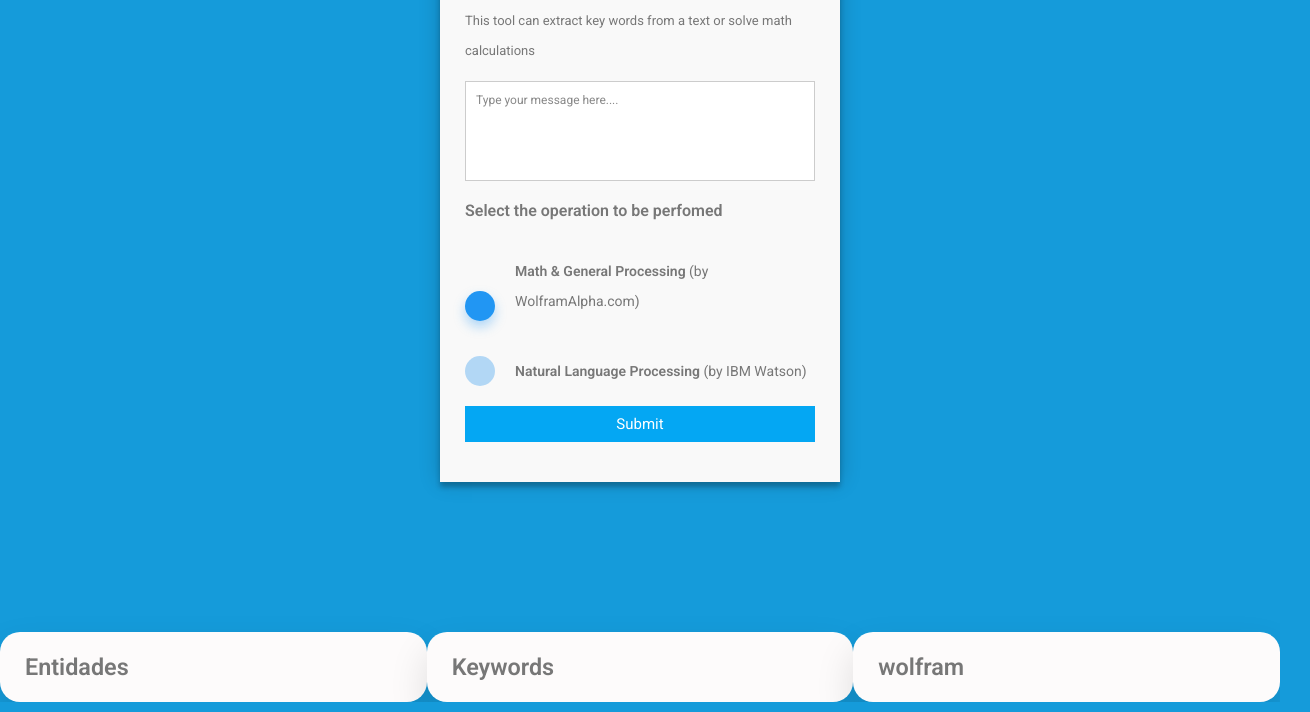
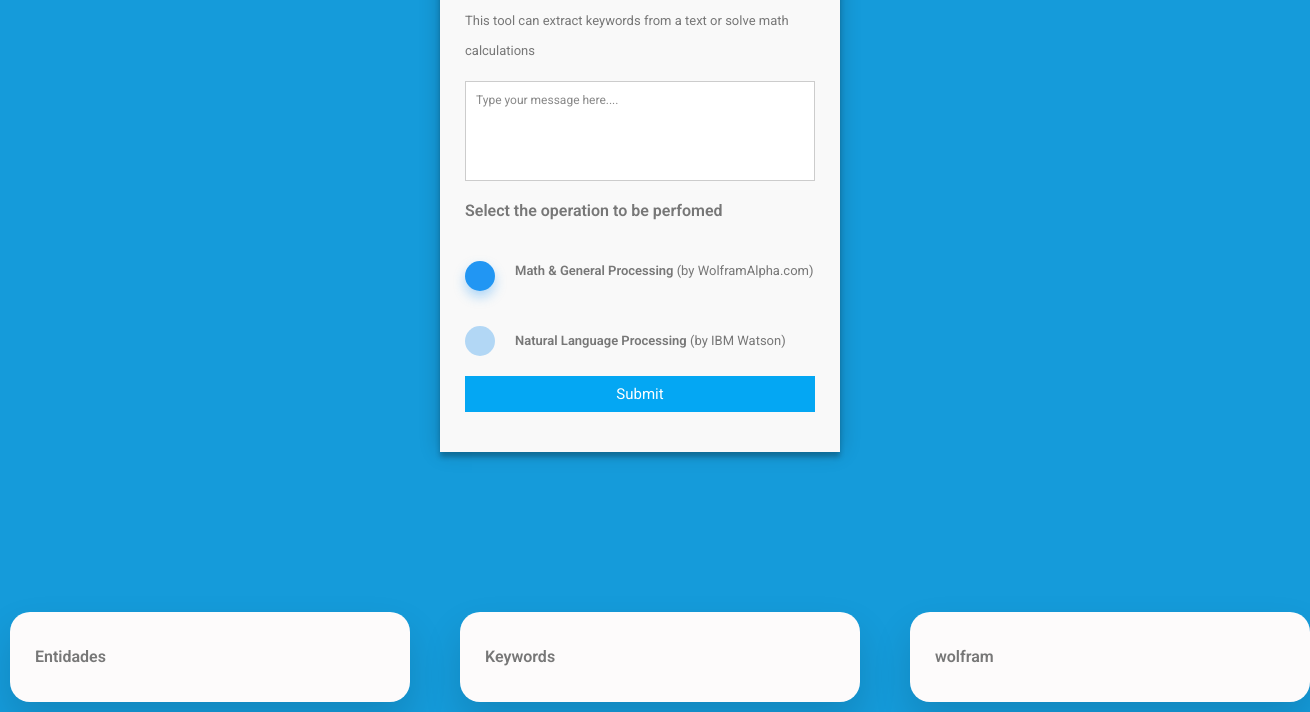
Before and after one commit to lsntech/QSolver, a plain HTML site: page Frontend/static/index.html in a window 1280 px wide. Shown: the part 209-921 px from the top of the page, 1310 px wide, since content can reach past the window. Drawn offline with Linux system fonts and the light colour scheme.

Commit message:
Frontend Ajustments

```diff
--- a/Frontend/static/index.html
+++ b/Frontend/static/index.html
@@ -1,3 +1,10 @@
+<!-- /*
+ * Project: Qsolver
+ *
+ * Copyright(c) 2020 Leandro Silva
+ * License: MIT Licensed
+ */ -->
+
 <html>
 
 <head>
@@ -10,7 +17,7 @@
   <div class="container">
     <div id="myForm">
       <h3>Question Solver</h3>
-      <h4>This tool can extract key words from a text or solve math calculations </h4>
+      <h4>This tool can extract keywords from a text or solve math calculations </h4>
 
       <fieldset>
         <textarea id="texto" placeholder="Type your message here...." tabindex="5" required></textarea>
@@ -43,27 +50,33 @@
   </div>
 
 
-  <div style="width: 100%; display: table;">
 
-    <div style="display: table-row;">
 
-    <div id="entidades" class="card" style="width: 400px; display: table-cell;">
-    <p><h3 >Entidades</h3></p>
+  <div class="grid-container">
+
+    <div id="entidades" class="card">
+      <p>
+        <h2>Entidades</h2>
+      </p>
     </div>
 
-    <div id="keywords" class="card" style="width: 400px; display: table-cell; ">
-    <p><h3>Keywords</h3></p>
+    <div id="keywords" class="card">
+      <p>
+        <h2>Keywords</h2>
+      </p>
     </div>
 
-    <div id="wolfram" class="card" style="width: 400px; display: table-cell;">
-    <p><h3>wolfram</h3></p>
+    <div id="wolfram" class="card">
+      <p>
+        <h2>wolfram</h2>
+      </p>
     </div>
 
-    </div>
-    </div>
+  </div>
+  </div>
 
 
-<script src="scripts.js"></script>
+  <script src="scripts.js"></script>
 
 </body>
 
--- a/Frontend/static/style.css
+++ b/Frontend/static/style.css
@@ -176,15 +176,22 @@ fieldset {
 
 /* Card
 –––––––––––––––––––––––––––––––––––––––––––––––––– */
+
+.grid-container{
+  display: grid;
+  grid-column-gap: 50px;
+  grid-template-columns: auto auto auto;
+  padding: 10px;
+}
+
 .card {
 	display: flex;
 	flex-direction: column;
 	background: var(--white);
 	width: 400px;
-	padding: 20px 25px;
-	border-radius: 20px;
+  padding: 20px 25px;
+  border-radius: 20px;
   box-shadow: 0 19px 38px rgba(0, 0, 0, 0.13);
-
   margin: 0 auto;
   position: relative;
 
@@ -202,7 +209,7 @@ input[type=radio] {
 label {
 	cursor: pointer;
   font-weight: 400;
-  font-size: 14px;
+  font-size: 13px;
   text-align: var(--text);
 }
 
```
Also changed, not shown: Frontend/static/scripts.js (+10 -5 lines), Frontend/webserver.js (+10 -7 lines), moleculer/services/math.service.js (+10 -0 lines), moleculer/services/nlp.service.js (+9 -1 lines).
